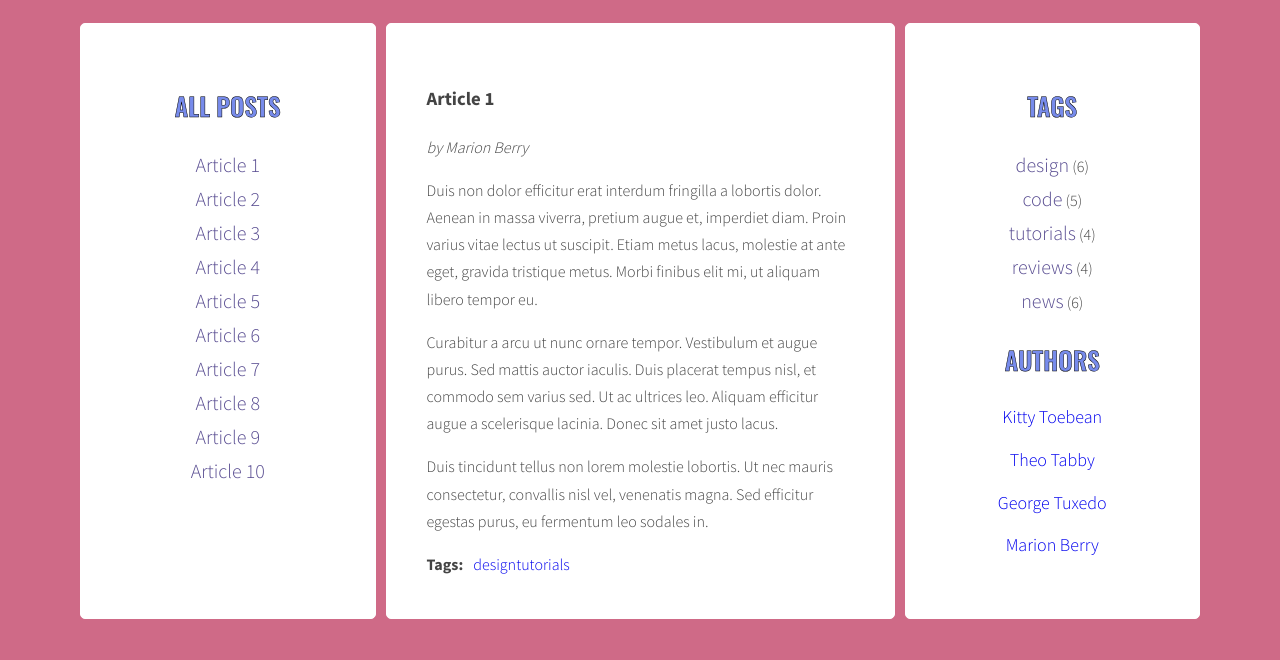
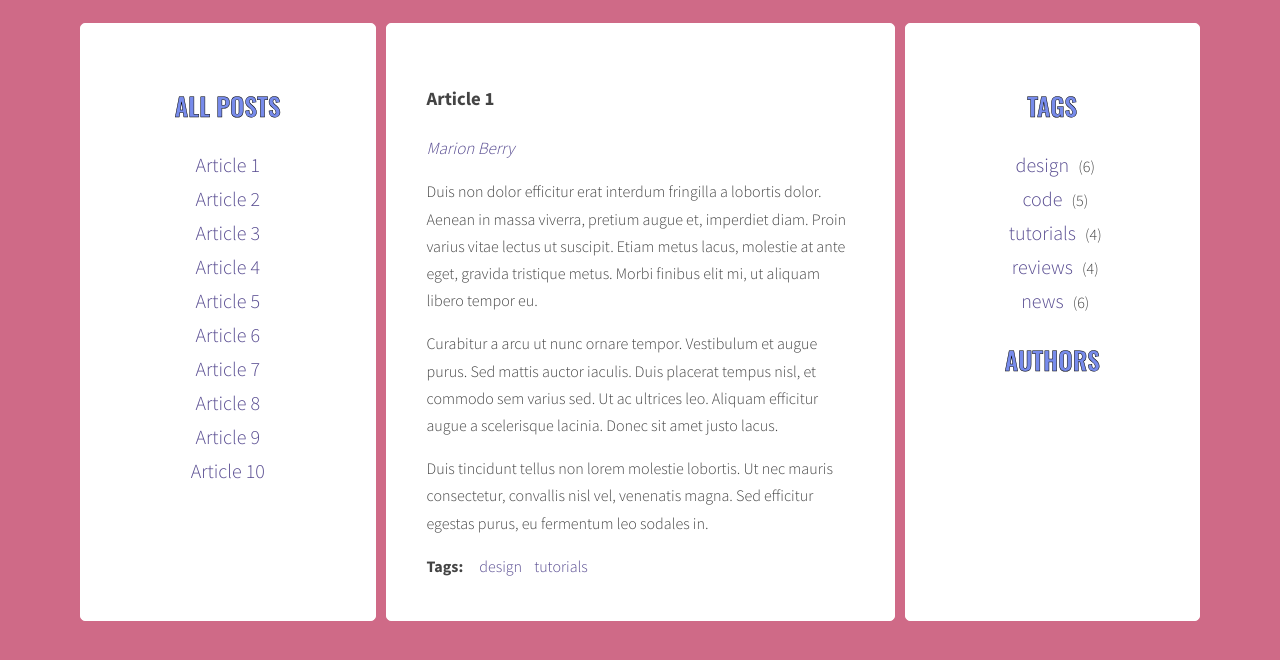
Before and after one commit to aszymeczko/javascript-blog, a website: page index.html in a window 1280 px wide. Shown: the part 220-880 px from the top of the page. Drawn offline with nearby package versions, Linux system fonts and the light colour scheme.

Commit message:
Add an author to the articles

```diff
--- a/index.html
+++ b/index.html
@@ -16,9 +16,11 @@
             </ul>
           </aside>
           <section class="posts">
-            <article class="post active" id="article-1" data-tags="design tutorials">
+            <article class="post active" id="article-1" data-tags="design tutorials" data-author="Marion Berry">
               <h3 class="post-title">Article 1</h3>
-              <p class="post-author">by Marion Berry</p>
+              <p class="post-author">
+
+              </p>
               <div class="post-content">
                 <p>
                   Duis non dolor efficitur erat interdum fringilla a lobortis
@@ -49,9 +51,11 @@
                 </ul>
               </div>
             </article>
-            <article class="post" id="article-2" data-tags="news code">
+            <article class="post" id="article-2" data-tags="news code" data-author="Theo Tabby">
               <h3 class="post-title">Article 2</h3>
-              <p class="post-author">by Theo Tabby</p>
+              <p class="post-author">
+
+              </p>
               <div class="post-content">
                 <p>
                   Phasellus sollicitudin, arcu vel iaculis ullamcorper, quam leo
@@ -83,9 +87,11 @@
                 </ul>
               </div>
             </article>
-            <article class="post" id="article-3" data-tags="news reviews design">
+            <article class="post" id="article-3" data-tags="news reviews design" data-author="George Tuxedo">
               <h3 class="post-title">Article 3</h3>
-              <p class="post-author">by George Tuxedo</p>
+              <p class="post-author">
+
+              </p>
               <div class="post-content">
                 <p>
                   Mauris vel pellentesque turpis, ac sodales nisl. Quisque
@@ -112,9 +118,11 @@
                 </ul>
               </div>
             </article>
-            <article class="post" id="article-4" data-tags="tutorials code design">
+            <article class="post" id="article-4" data-tags="tutorials code design" data-author="Kitty Toebean">
               <h3 class="post-title">Article 4</h3>
-              <p class="post-author">by Kitty Toebean</p>
+              <p class="post-author">
+
+              </p>
               <div class="post-content">
                 <p>
                   Morbi vel cursus nulla, vel varius mauris. Suspendisse sed
@@ -143,9 +151,11 @@
                 </ul>
               </div>
             </article>
-            <article class="post" id="article-5" data-tags="design reviews">
+            <article class="post" id="article-5" data-tags="design reviews" data-author="Marion Berry">
               <h3 class="post-title">Article 5</h3>
-              <p class="post-author">by Marion Berry</p>
+              <p class="post-author">
+
+              </p>
               <div class="post-content">
                 <p>
                   Suspendisse sem eros, euismod condimentum arcu ac, consequat
@@ -173,9 +183,11 @@
                 </ul>
               </div>
             </article>
-            <article class="post" id="article-6" data-tags="reviews code">
+            <article class="post" id="article-6" data-tags="reviews code" data-author="George Tuxedo">
               <h3 class="post-title">Article 6</h3>
-              <p class="post-author">by George Tuxedo</p>
+              <p class="post-author">
+
+              </p>
               <div class="post-content">
                 <p>
                   Donec posuere iaculis ante sed hendrerit. Lorem ipsum dolor
@@ -205,9 +217,11 @@
                 </ul>
               </div>
             </article>
-            <article class="post" id="article-7" data-tags="code news">
+            <article class="post" id="article-7" data-tags="code news" data-author="Kitty Toebean">
               <h3 class="post-title">Article 7</h3>
-              <p class="post-author">by Kitty Toebean</p>
+              <p class="post-author">
+
+              </p>
               <div class="post-content">
                 <p>
                   Donec eleifend mauris ac nisl fermentum, ac fermentum turpis
@@ -236,9 +250,11 @@
                 </ul>
               </div>
             </article>
-            <article class="post" id="article-8" data-tags="news design tutorials">
+            <article class="post" id="article-8" data-tags="news design tutorials" data-author="Theo Tabby">
               <h3 class="post-title">Article 8</h3>
-              <p class="post-author">by Theo Tabby</p>
+              <p class="post-author">
+
+              </p>
               <div class="post-content">
                 <p>
                   Praesent quis imperdiet erat. Curabitur tempor sapien a
@@ -268,9 +284,11 @@
                 </ul>
               </div>
             </article>
-            <article class="post" id="article-9" data-tags="news tutorials">
+            <article class="post" id="article-9" data-tags="news tutorials" data-author="Marion Berry">
               <h3 class="post-title">Article 9</h3>
-              <p class="post-author">by Marion Berry</p>
+              <p class="post-author">
+
+              </p>
               <div class="post-content">
                 <p>
                   Tam et facilisis purus. Donec vulputate est quis lobortis
@@ -301,9 +319,11 @@
                 </ul>
               </div>
             </article>
-            <article class="post" id="article-10" data-tags="code design news reviews">
+            <article class="post" id="article-10" data-tags="code design news reviews" data-author="George Tuxedo">
               <h3 class="post-title">Article 10</h3>
-              <p class="post-author">by George Tuxedo</p>
+              <p class="post-author">
+
+              </p>
               <div class="post-content">
                 <p>
                   Aliquam erat volutpat. Ut non eleifend lectus. Donec suscipit
@@ -349,26 +369,7 @@
             </ul>
             <h2 class="section-title">Authors</h2>
             <ul class="list authors">
-              <li>
-                <a href="#">
-                  <span class="author-name">Kitty Toebean</span>
-                </a>
-              </li>
-              <li>
-                <a href="#">
-                  <span class="author-name">Theo Tabby</span>
-                </a>
-              </li>
-              <li>
-                <a href="#">
-                  <span class="author-name">George Tuxedo</span>
-                </a>
-              </li>
-              <li>
-                <a href="#">
-                  <span class="author-name">Marion Berry</span>
-                </a>
-              </li>
+
             </ul>
           </aside>
         </main>
--- a/js/script.js
+++ b/js/script.js
@@ -49,7 +49,8 @@ function titleClickHandler(event) {
 const optArticleSelector = '.post',
   optTitleSelector = '.post-title',
   optTitleListSelector = '.titles',
-  optArticleTagsSelector = '.post-tags .list';
+  optArticleTagsSelector = '.post-tags .list',
+  optArticleAuthorSelector = '.post-author';
 
 function generateTitleLinks(customSelector = '') {
 
@@ -109,7 +110,7 @@ function generateTags() {
 
   const articles = document.querySelectorAll(optArticleSelector);
 
-  /* START LOOP: for every article: */
+  /* for every article: */
   for (let article of articles) {
 
     /* find tags wrapper */
@@ -132,7 +133,7 @@ function generateTags() {
 
     console.log('articleTagsArray: ', articleTagsArray);
 
-    /* START LOOP: for each tag */
+    /* for each tag */
     for (let tag of articleTagsArray) {
 
       console.log('tag: ', tag);
@@ -188,7 +189,7 @@ function tagClickHandler(event) {
 
   console.log('activeTagLinks: ', activeTagLinks);
 
-  /* START LOOP: for each active tag link */
+  /* for each active tag link */
 
   for (let activeTagLink of activeTagLinks) {
 
@@ -203,7 +204,7 @@ function tagClickHandler(event) {
 
   console.log('targetTagLinks: ', targetTagLinks);
 
-  /* START LOOP: for each found tag link */
+  /* for each found tag link */
   for (let targetTagLink of targetTagLinks) {
 
     /* add class active */
@@ -217,9 +218,11 @@ function tagClickHandler(event) {
 }
 
 function addClickListenersToTags() {
+
   /* find all links to tags */
   const links = document.querySelectorAll('.post-tags a');
-  /* START LOOP: for each link */
+
+  /* for each link */
   for (let link of links) {
     /* add tagClickHandler as event listener for that link */
     link.addEventListener('click', tagClickHandler);
@@ -227,3 +230,119 @@ function addClickListenersToTags() {
 }
 
 addClickListenersToTags();
+
+
+function generateAuthors() {
+
+  /* find all articles */
+
+  const articles = document.querySelectorAll(optArticleSelector);
+
+  /* for every article: */
+  for (let article of articles) {
+
+    /* find authors wrapper */
+
+    const articleAuthorList = article.querySelector(optArticleAuthorSelector);
+
+    /* make html variable with empty string */
+
+    let html = '';
+
+    /* get authors from data-author attribute */
+
+    const articleAuthors = article.getAttribute('data-author');
+
+    console.log('articleAuthors: ', articleAuthors);
+
+    /* generate HTML of the link */
+
+    const linkHTML = '<a href="#author-' + articleAuthors + '">' + articleAuthors + '</a>';
+
+    console.log('link HTML: ', linkHTML);
+
+    /* add generated code to html variable */
+
+    html = html + linkHTML;
+
+    console.log(html);
+
+    /* insert HTML of all the links into the tags wrapper */
+
+    articleAuthorList.innerHTML = html;
+  }
+}
+
+generateAuthors();
+
+
+function addClickListenersToAuthors() {
+  /* find all links to authors */
+  const links = document.querySelectorAll('.post-author a');
+
+  /* for each link */
+  for (let link of links) {
+    /* add authorClickHandler as event listener for that link */
+    link.addEventListener('click', authorClickHandler);
+  }
+}
+
+addClickListenersToAuthors();
+
+
+function authorClickHandler(event) {
+
+  /* prevent default action for this event */
+
+  event.preventDefault();
+
+  /* make new constant named "clickedElement" and give it the value of "this" */
+
+  const clickedElement = this;
+  console.log('Link was clicked!');
+  console.log(event);
+
+  /* make a new constant "href" and read the attribute "href" of the clicked element */
+
+  const href = clickedElement.getAttribute('href');
+
+  console.log('href: ', href);
+
+  /* make a new constant "author" and extract author from the "href" constant */
+
+  const author = href.replace('#author-', '');
+  console.log('Author: ', author);
+
+  /* find all authors links with class active */
+
+  const activeAuthorsLinks = document.querySelectorAll('a.active[href^="#author"]');
+
+  console.log('activeAuthorsLinks: ', activeAuthorsLinks);
+
+  /* for each active author link */
+
+  for (let activeAuthorLink of activeAuthorsLinks) {
+
+    /* remove class active */
+
+    activeAuthorLink.classList.remove('active');
+  }
+
+  /* find all author links with "href" attribute equal to the "href" constant */
+
+  const targetAuthorLinks = document.querySelectorAll('a[href="' + href + '"]');
+
+  console.log('targetAuthorLinks: ', targetAuthorLinks);
+
+  /* for each found author link */
+  for (let targetAuthorLink of targetAuthorLinks) {
+
+    /* add class active */
+
+    console.log('targetAuthorLink:', targetAuthorLink);
+
+    targetAuthorLink.classList.add('active');
+  }
+  /* execute function "generateTitleLinks" with article selector as argument */
+  generateTitleLinks('[data-author="' + author + '"]');
+}
--- a/sass/style.scss
+++ b/sass/style.scss
@@ -89,6 +89,10 @@ body {
   list-style-type: none;
   margin: 0;
   padding: 0;
+  a {
+    padding: 6px;
+    color: #574b90;
+  }
 }
 
 .list.titles li a {
@@ -150,6 +154,12 @@ body {
 
 .post-author {
   font-style: italic;
+
+  a {
+    text-decoration: none;
+    color:#574b90;
+    font-size: 17px;
+  }
 }
 
 .post-tags {
```
Also changed, not shown: css/style.css, 1 other file.
